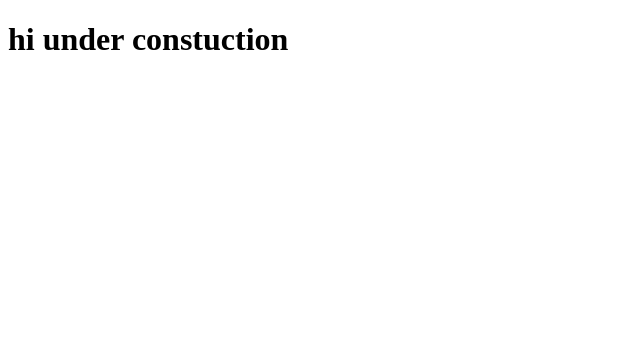
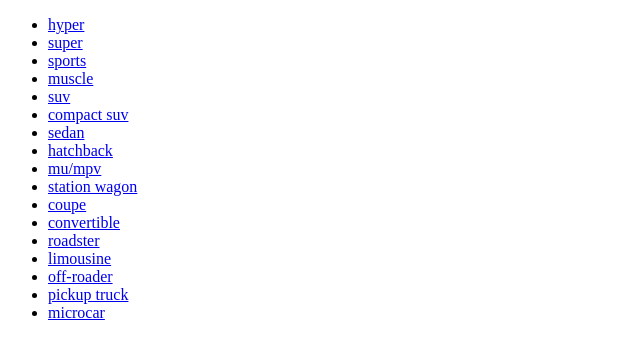
Before and after one commit to AkibInAction/odin-recipes, a website: page src/pages/browse-car.html in a window 1280 px wide. Shown: the whole page, without its empty margins (0-640 px from the left). Drawn offline with Linux system fonts and the light colour scheme.

```diff
--- a/src/js/login.js
+++ b/src/js/login.js
@@ -0,0 +1 @@
+const adminuser = document
--- a/src/pages/browse-car.html
+++ b/src/pages/browse-car.html
@@ -1,11 +1,33 @@
-<!DOCTYPE html>
+<!doctype html>
 <html lang="en">
-<head>
-    <meta charset="UTF-8">
-    <meta name="viewport" content="width=device-width, initial-scale=1.0">
+  <head>
+    <meta charset="UTF-8" />
+    <meta name="viewport" content="width=device-width, initial-scale=1.0" />
     <title>BROWSE CARS</title>
-</head>
-<body>
-    <h1>hi under constuction</h1>
-</body>
+  </head>
+  <body>
+    <header class="cmainh">
+      <nav class="maindc">
+        <ul class="navbarm">
+          <li><a href="#">hyper</a></li>
+          <li><a href="#">super</a></li>
+          <li><a href="#">sports</a></li>
+          <li><a href="#">muscle</a></li>
+          <li><a href="#">suv</a></li>
+          <li><a href="#">compact suv</a></li>
+          <li><a href="#">sedan</a></li>
+          <li><a href="#">hatchback</a></li>
+          <li><a href="#">mu/mpv</a></li>
+          <li><a href="#">station wagon</a></li>
+          <li><a href="#">coupe</a></li>
+          <li><a href="#">convertible</a></li>
+          <li><a href="#">roadster</a></li>
+          <li><a href="#">limousine</a></li>
+          <li><a href="#">off-roader</a></li>
+           <li><a href="#">pickup truck</a></li>
+            <li><a href="#">microcar</a></li>
+        </ul>
+      </nav>
+    </header>
+  </body>
 </html>
```
Also changed, not shown: main.html (+2 -2 lines), src/css/login.css (+24 -10 lines), src/pages/login.html (+3 -1 lines), src/css/browse-car.css (added), 1 other file.
